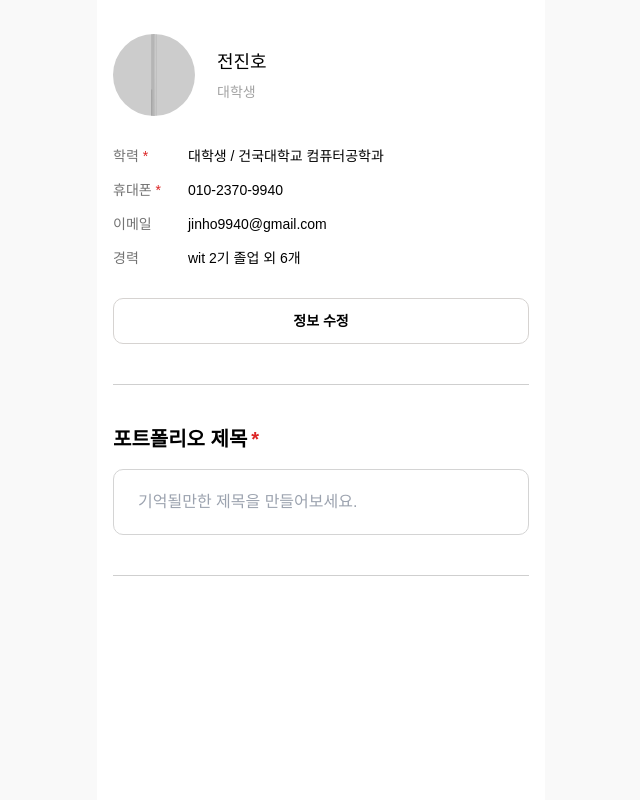
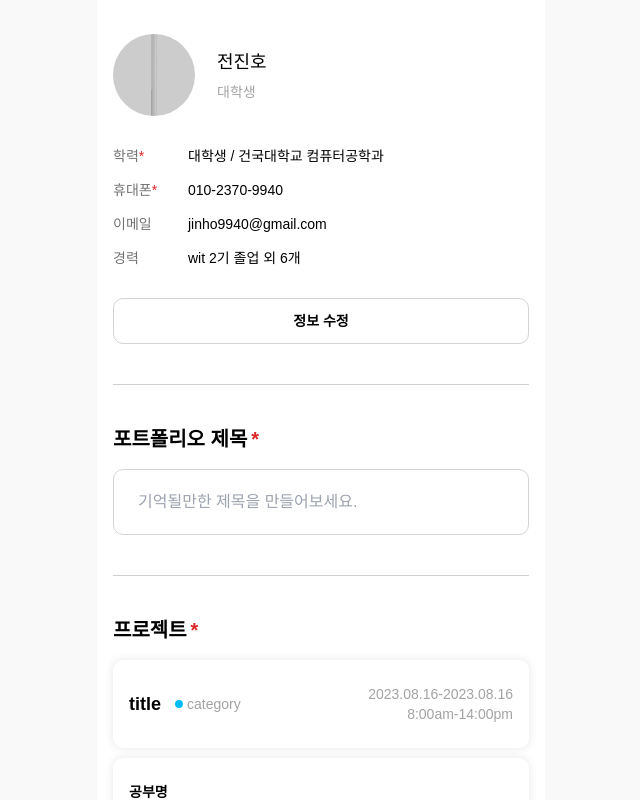
Before and after one commit to TeamDivers/Soar, a React (Create React App) app in the folder client/: page /portfolio/create in a window 1280 px wide. Shown: the whole page, without its empty margins (319-959 px from the left). Built offline with nearby package versions, Linux system fonts and the light colour scheme; no server answers.

Commit message:
feat: add ProjectEdit to project create page

```diff
--- a/client/src/routes/portfolio/create/index.tsx
+++ b/client/src/routes/portfolio/create/index.tsx
@@ -1,15 +1,18 @@
-import React from 'react';
+import React, { useState } from 'react';
 
 import Divider from '@components/Divider';
+import Project from '@components/Project';
+import ProejctEdit from '@components/ProjectEdit.tsx';
 import TextInput from '@components/TextInput';
 
 import useTextInput from '@hooks/useTextInput';
 
 const PortfolioCreate = () => {
     const { value: title, onChange: onChangeTitle } = useTextInput();
+    const [projects, setProjects] = useState([]);
 
     return (
-        <div className="flex flex-col justify-between px-4 pt-[34px] mb-2">
+        <div className="flex flex-col justify-between px-4 pt-[34px] mb-2 overflow-y-scroll h-screen">
             <div className="flex items-center gap-[22px] mb-[30px]">
                 <img
                     src="https://placehold.co/400/000000/FFF"
@@ -36,9 +39,7 @@ const PortfolioCreate = () => {
             </div>
             <button
                 className="rounded-[10px] border border-stone-300 py-3 text-black text-sm font-semibold mb-[40px]"
-                onClick={function (): void {
-                    throw new Error('Function not implemented.');
-                }}
+                onClick={function (): void {}}
             >
                 정보 수정
             </button>
@@ -52,6 +53,22 @@ const PortfolioCreate = () => {
                 />
             </div>
             <Divider />
+            <div className="my-[40px]">
+                <Title text="프로젝트" />
+                <div className="flex flex-col gap-[10px]">
+                    <Project
+                        title={'title'}
+                        category={'category'}
+                        startDate={new Date().toString()}
+                        endDate={new Date().toString()}
+                    />
+                    <ProejctEdit
+                        onAddProject={function (proejct: any): void {
+                            throw new Error('Function not implemented.');
+                        }}
+                    />
+                </div>
+            </div>
         </div>
     );
 };
@@ -87,7 +104,7 @@ const Desc = ({
     return (
         <div className="flex">
             <span className="text-sm font-normal text-neutral-500 w-[75px]">
-                {label}{' '}
+                {label}
                 {isRequired && (
                     <span className="text-sm font-normal text-red-600">*</span>
                 )}
```
